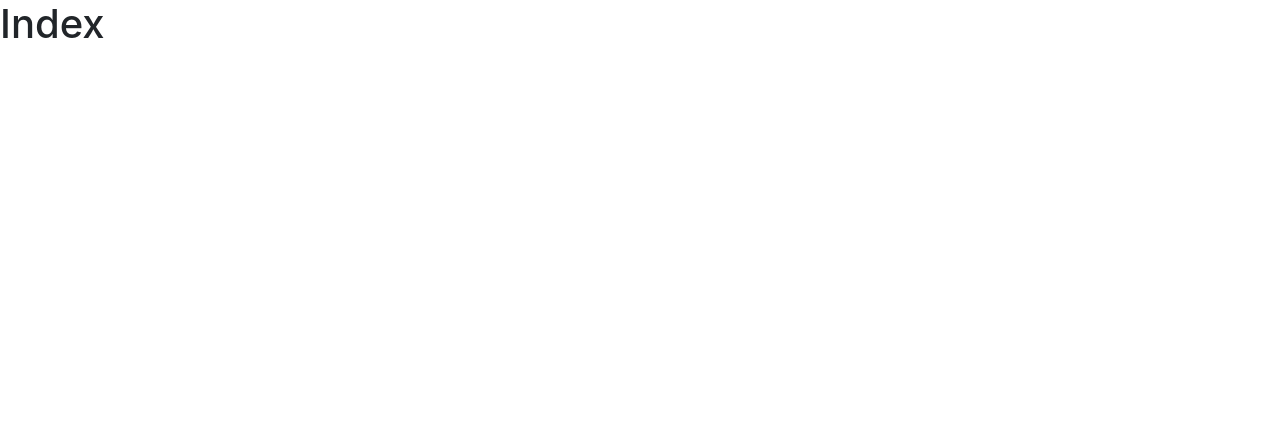
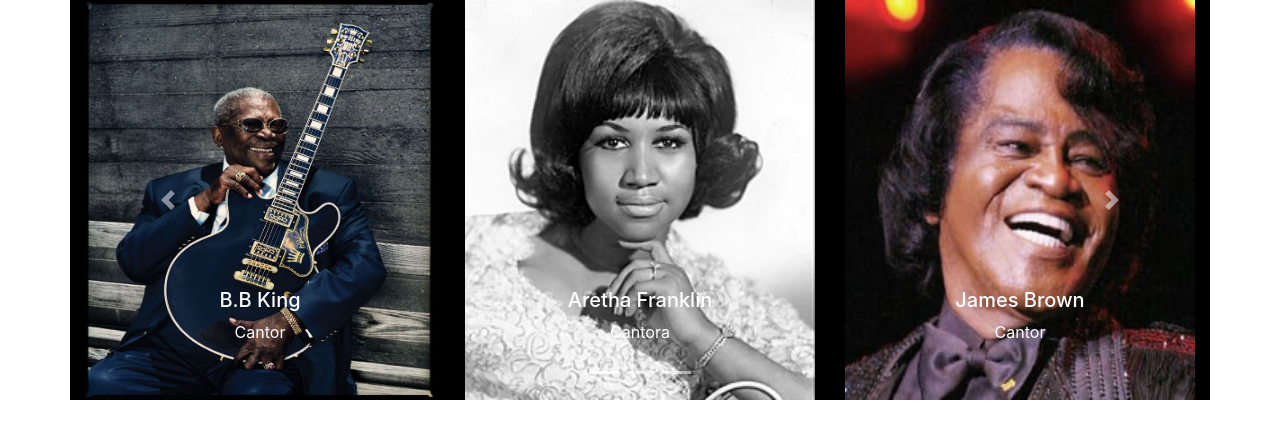
Before and after one commit to mstiago/ProjetoPw2, a PHP site: page / in a window 1280 px wide. Before the commit the part shown is almost empty. Shown: the top 439 px of the page. Run offline with PHP 8.4, Linux system fonts and the light colour scheme; some libraries are stand-ins or nearby versions.

Commit message:
começando index

```diff
--- a/Musica/css/menu.css
+++ b/Musica/css/menu.css
@@ -1,6 +1,6 @@
 @import url('https://fonts.googleapis.com/css?family=Share+Tech+Mono');
 
-div{
+.menu{
     background-color: #000;
     font-family: 'Share Tech Mono', monospace;
 }
--- a/Musica/css/rodape.css
+++ b/Musica/css/rodape.css
@@ -32,7 +32,7 @@ li:hover ~ li p {
     animation-delay: 0.2;
 }
 
-div {
+.rodape {
   display: flex;
   height: 100vh;
   width: 100%;
--- a/Musica/index.php
+++ b/Musica/index.php
@@ -1,29 +1,135 @@
 <!DOCTYPE html>
 <html lang="pt-br">
-  <head>
+
+<head>
     <!-- Meta tags Obrigatórias -->
     <meta charset="utf-8">
-    <meta name="viewport" content="width=device-width, initial-scale=1, shrink-to-fit=no"0>
-
+    <meta name="viewport" content="width=device-width, initial-scale=1, shrink-to-fit=no" 0>
 
     <link rel="icon" href="imagens/favicon.png">
-    <link rel="stylesheet" href="css/reset.css">
-    <link rel="stylesheet" href="css/menu.css">
-    <link rel="stylesheet" href="css/rodape.css">
+    <link rel="stylesheet" href="../css/reset.css">
+    <link rel="stylesheet" href="../css/menu.css">
+    <link rel="stylesheet" href="../css/rodape.css">
+
+    <style>
+        .container {
+            background-color: black;
+        }
+
+        .carousel img {
+            height: 25rem;
+        }
+    </style>
 
     <link rel="stylesheet" href="https://stackpath.bootstrapcdn.com/bootstrap/4.1.3/css/bootstrap.min.css" integrity="sha384-MCw98/SFnGE8fJT3GXwEOngsV7Zt27NXFoaoApmYm81iuXoPkFOJwJ8ERdknLPMO" crossorigin="anonymous">
+
     <link rel="stylesheet" href="https://use.fontawesome.com/releases/v5.8.1/css/all.css" integrity="sha384-50oBUHEmvpQ+1lW4y57PTFmhCaXp0ML5d60M1M7uH2+nqUivzIebhndOJK28anvf" crossorigin="anonymous">
 
     <title>Reis do souls || Site Oficial</title>
-  </head>
-  <body>
+</head>
 
-      <h1> Index </h1>
+<body>
+
+    <div class="container">
+
+        <div id="carouselExampleIndicators" class="carousel slide" data-ride="carousel">
+
+            <ol class="carousel-indicators">
+                <li data-target="#carouselExampleIndicators" data-slide-to="0" class="active"></li>
+                <li data-target="#carouselExampleIndicators" data-slide-to="1"></li>
+                <li data-target="#carouselExampleIndicators" data-slide-to="2"></li>
+            </ol>
+
+            <div class="carousel-inner">
+
+                <div class="carousel-item active">
+
+                    <div class="row">
+                        <div class="col-sm">
+                            <img class="d-block w-100" src="imagens/bbking.jpg" alt="Primeiro Slide">
+                            <div class="carousel-caption d-none d-md-block">
+                                <h5>B.B King</h5>
+                                <p>Cantor</p>
+                            </div>
+                        </div>
+
+                        <div class="col-sm">
+                            <img class="d-block w-100" src="imagens/arethafranklin.jpg" alt="Primeiro Slide">
+                            <div class="carousel-caption d-none d-md-block">
+                                <h5>Aretha Franklin</h5>
+                                <p>Cantora</p>
+                            </div>
+                        </div>
+
+                        <div class="col-sm">
+                            <img class="d-block w-100" src="imagens/jamesbrown.jpg" alt="Primeiro Slide">
+                            <div class="carousel-caption d-none d-md-block">
+                                <h5>James Brown</h5>
+                                <p>Cantor</p>
+                            </div>
+                        </div>
+                    </div>
+                </div>
+
+                <div class="carousel-item">
+                    <img class="d-block w-100" src="imagens/bbking.jpg" alt="Primeiro Slide">
+                    <div class="carousel-caption d-none d-md-block">
+                        <h5>B.B King</h5>
+                        <p>Cantor</p>
+                    </div>
+
+                    <img class="d-block w-100" src="imagens/bbking.jpg" alt="Primeiro Slide">
+                    <div class="carousel-caption d-none d-md-block">
+                        <h5>B.B King</h5>
+                        <p>Cantor</p>
+                    </div>
+
+                    <img class="d-block w-100" src="imagens/bbking.jpg" alt="Primeiro Slide">
+                    <div class="carousel-caption d-none d-md-block">
+                        <h5>B.B King</h5>
+                        <p>Cantor</p>
+                    </div>
+                </div>
+
+                <div class="carousel-item">
+                    <img class="d-block w-100" src="imagens/bbking.jpg" alt="Primeiro Slide">
+                    <div class="carousel-caption d-none d-md-block">
+                        <h5>B.B King</h5>
+                        <p>Cantor</p>
+                    </div>
+
+                    <img class="d-block w-100" src="imagens/bbking.jpg" alt="Primeiro Slide">
+                    <div class="carousel-caption d-none d-md-block">
+                        <h5>B.B King</h5>
+                        <p>Cantor</p>
+                    </div>
+
+                    <img class="d-block w-100" src="imagens/bbking.jpg" alt="Primeiro Slide">
+                    <div class="carousel-caption d-none d-md-block">
+                        <h5>B.B King</h5>
+                        <p>Cantor</p>
+                    </div>
+                </div>
+            </div>
+
+            <a class="carousel-control-prev" href="#carouselExampleIndicators" role="button" data-slide="prev">
+                <span class="carousel-control-prev-icon" aria-hidden="true"></span>
+                <span class="sr-only">Anterior</span>
+            </a>
+
+            <a class="carousel-control-next" href="#carouselExampleIndicators" role="button" data-slide="next">
+                <span class="carousel-control-next-icon" aria-hidden="true"></span>
+                <span class="sr-only">Próximo</span>
+            </a>
+        </div>
+
+    </div>
 
     <!-- JavaScript (Opcional) -->
     <!-- jQuery primeiro, depois Popper.js, depois Bootstrap JS -->
     <script src="https://code.jquery.com/jquery-3.3.1.slim.min.js" integrity="sha384-q8i/X+965DzO0rT7abK41JStQIAqVgRVzpbzo5smXKp4YfRvH+8abtTE1Pi6jizo" crossorigin="anonymous"></script>
     <script src="https://cdnjs.cloudflare.com/ajax/libs/popper.js/1.14.3/umd/popper.min.js" integrity="sha384-ZMP7rVo3mIykV+2+9J3UJ46jBk0WLaUAdn689aCwoqbBJiSnjAK/l8WvCWPIPm49" crossorigin="anonymous"></script>
     <script src="https://stackpath.bootstrapcdn.com/bootstrap/4.1.3/js/bootstrap.min.js" integrity="sha384-ChfqqxuZUCnJSK3+MXmPNIyE6ZbWh2IMqE241rYiqJxyMiZ6OW/JmZQ5stwEULTy" crossorigin="anonymous"></script>
-  </body>
+</body>
+
 </html>
--- a/Musica/requires/menu.php
+++ b/Musica/requires/menu.php
@@ -1,4 +1,4 @@
-          <div id="menu">
+          <div class="menu">
               <div id="tit-menu">
                 <h1>Reis do souls</h1>
               </div>
```
Also changed, not shown: Musica/imagens/arethafranklin.jpg (added), Musica/imagens/bbking.jpg (added), Musica/imagens/jamesbrown.jpg (added).
